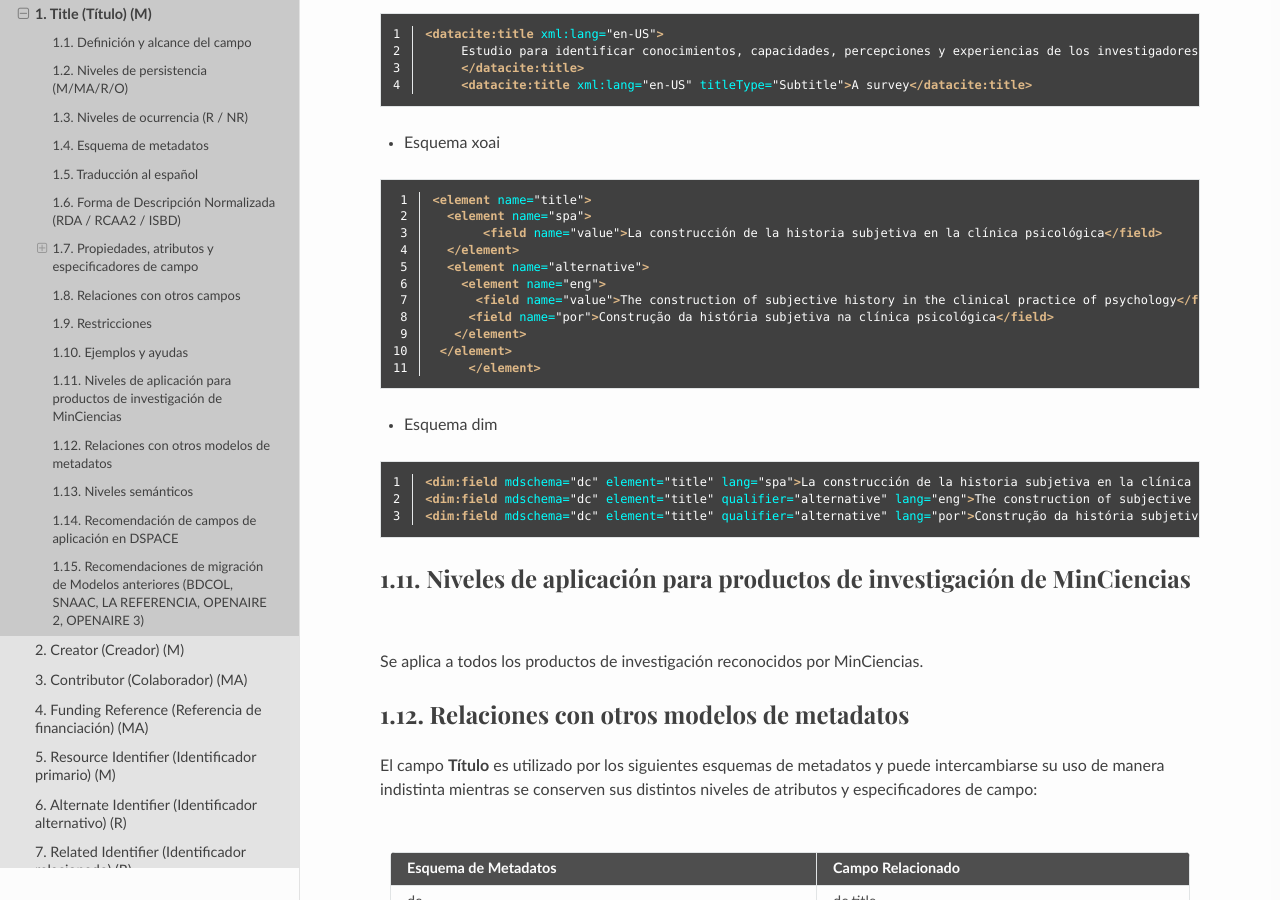
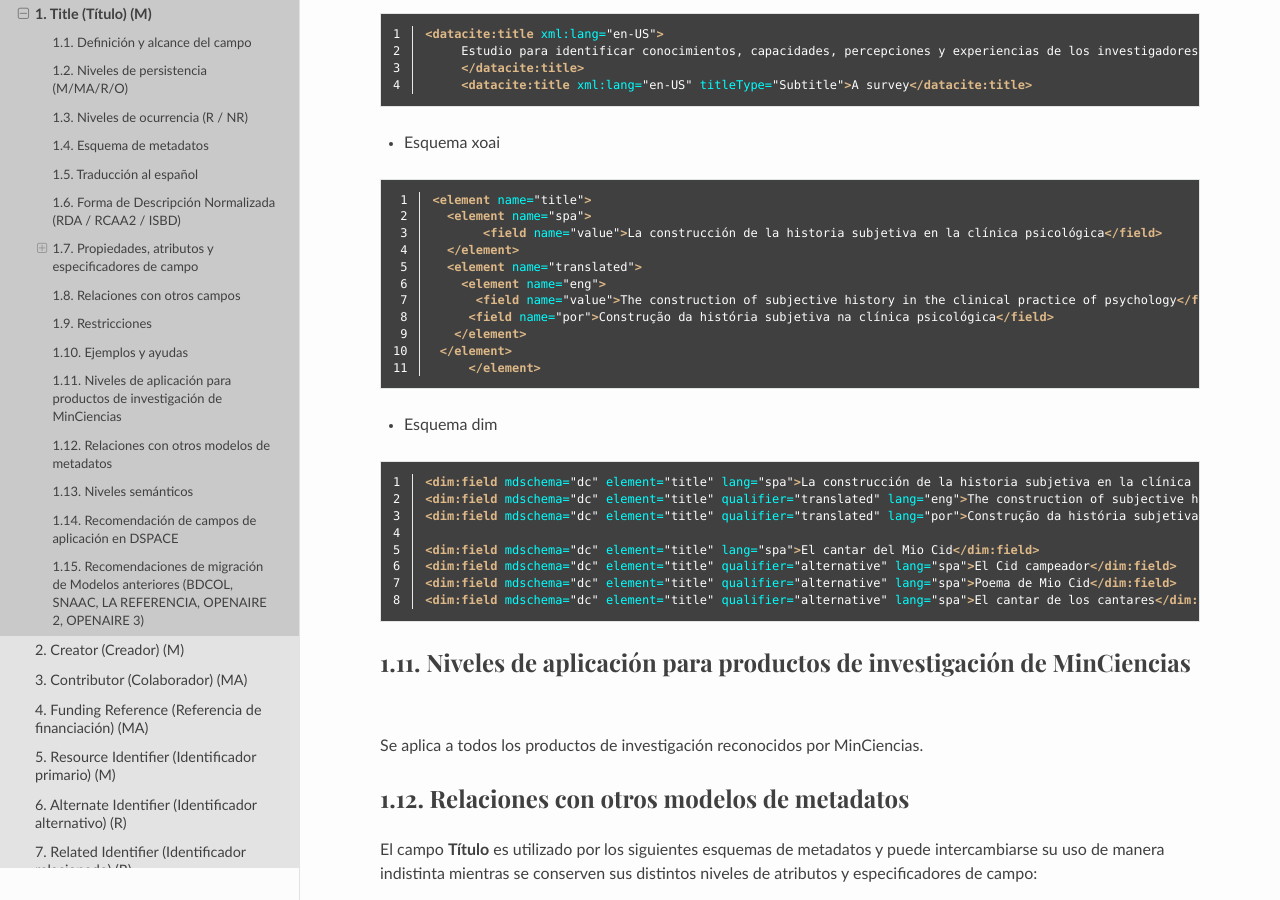
Before and after one commit to rcic/openaire4, a Sphinx documentation site: the page built from docs/field_title.rst, in a window 1280 px wide and 900 px high, scrolled down 2572 px. Built offline with Sphinx 7.4.7 and the Read the Docs theme 2.0.0, drawn with Linux system fonts in a browser that asks for light colours; some web fonts are replaced; a script that is not in the unit is left out.

Commit message:
Update field_title.rst

```diff
--- a/docs/field_title.rst
+++ b/docs/field_title.rst
@@ -122,7 +122,7 @@ Ejemplos y ayudas
      <element name="spa">
           <field name="value">La construcción de la historia subjetiva en la clínica psicológica</field>
      </element>
-     <element name="alternative">
+     <element name="translated">
        <element name="eng">
          <field name="value">The construction of subjective history in the clinical practice of psychology</field>
         <field name="por">Construção da história subjetiva na clínica psicológica</field>
@@ -136,8 +136,14 @@ Ejemplos y ayudas
    :linenos:
 
    <dim:field mdschema="dc" element="title" lang="spa">La construcción de la historia subjetiva en la clínica psicológica</dim:field>
-   <dim:field mdschema="dc" element="title" qualifier="alternative" lang="eng">The construction of subjective history in the clinical practice of psychology</dim:field>
-   <dim:field mdschema="dc" element="title" qualifier="alternative" lang="por">Construção da história subjetiva na clínica psicológica</dim:field>
+   <dim:field mdschema="dc" element="title" qualifier="translated" lang="eng">The construction of subjective history in the clinical practice of psychology</dim:field>
+   <dim:field mdschema="dc" element="title" qualifier="translated" lang="por">Construção da história subjetiva na clínica psicológica</dim:field>
+
+   <dim:field mdschema="dc" element="title" lang="spa">El cantar del Mio Cid</dim:field>
+   <dim:field mdschema="dc" element="title" qualifier="alternative" lang="spa">El Cid campeador</dim:field>
+   <dim:field mdschema="dc" element="title" qualifier="alternative" lang="spa">Poema de Mio Cid</dim:field>
+   <dim:field mdschema="dc" element="title" qualifier="alternative" lang="spa">El cantar de los cantares</dim:field>
+
 
 ..
 
```
